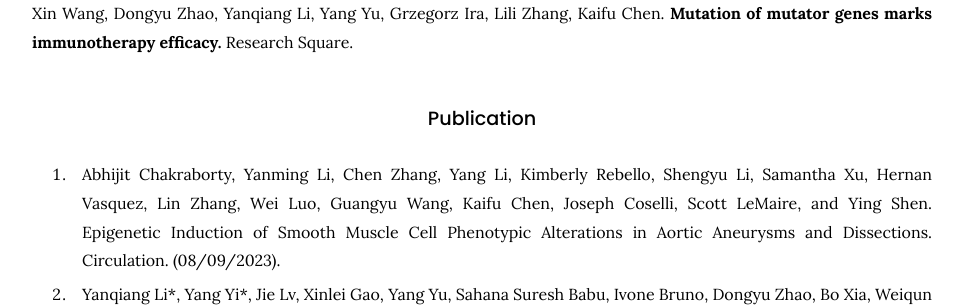
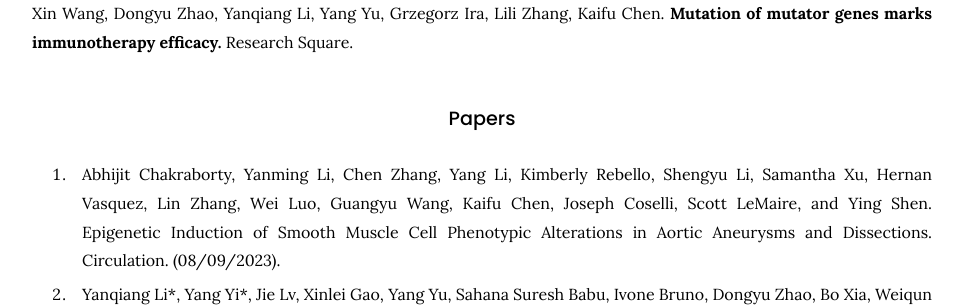
Before and after one commit to kaifuchenlab/kaifuchenlab.github.io, a Jekyll site: the page built from 3.publication/index.md, in a window 1280 px wide and 900 px high, scrolled down 312 px. Shown: the part 155-462 px from the top of the window, without its empty margins (158-1122 px from the left). Built offline with Jekyll 4.4.1, drawn with Linux system fonts in a browser that asks for light colours.

Commit message:
Update index.md

```diff
--- a/3.publication/index.md
+++ b/3.publication/index.md
@@ -17,7 +17,7 @@ BioRxiv.
 Xin Wang, Dongyu Zhao, Yanqiang Li, Yang Yu, Grzegorz Ira, Lili Zhang, Kaifu Chen. **Mutation of mutator genes marks immunotherapy efficacy.**
 Research Square.
 
-### Publication
+### Papers
 
 1. Abhijit Chakraborty, Yanming Li, Chen Zhang, Yang Li, Kimberly Rebello, Shengyu Li, Samantha Xu, Hernan Vasquez, Lin Zhang, Wei Luo, Guangyu Wang, Kaifu Chen, Joseph Coselli, Scott LeMaire, and Ying Shen. Epigenetic Induction of Smooth Muscle Cell Phenotypic Alterations in Aortic Aneurysms and Dissections. Circulation. (08/09/2023).
 
```
